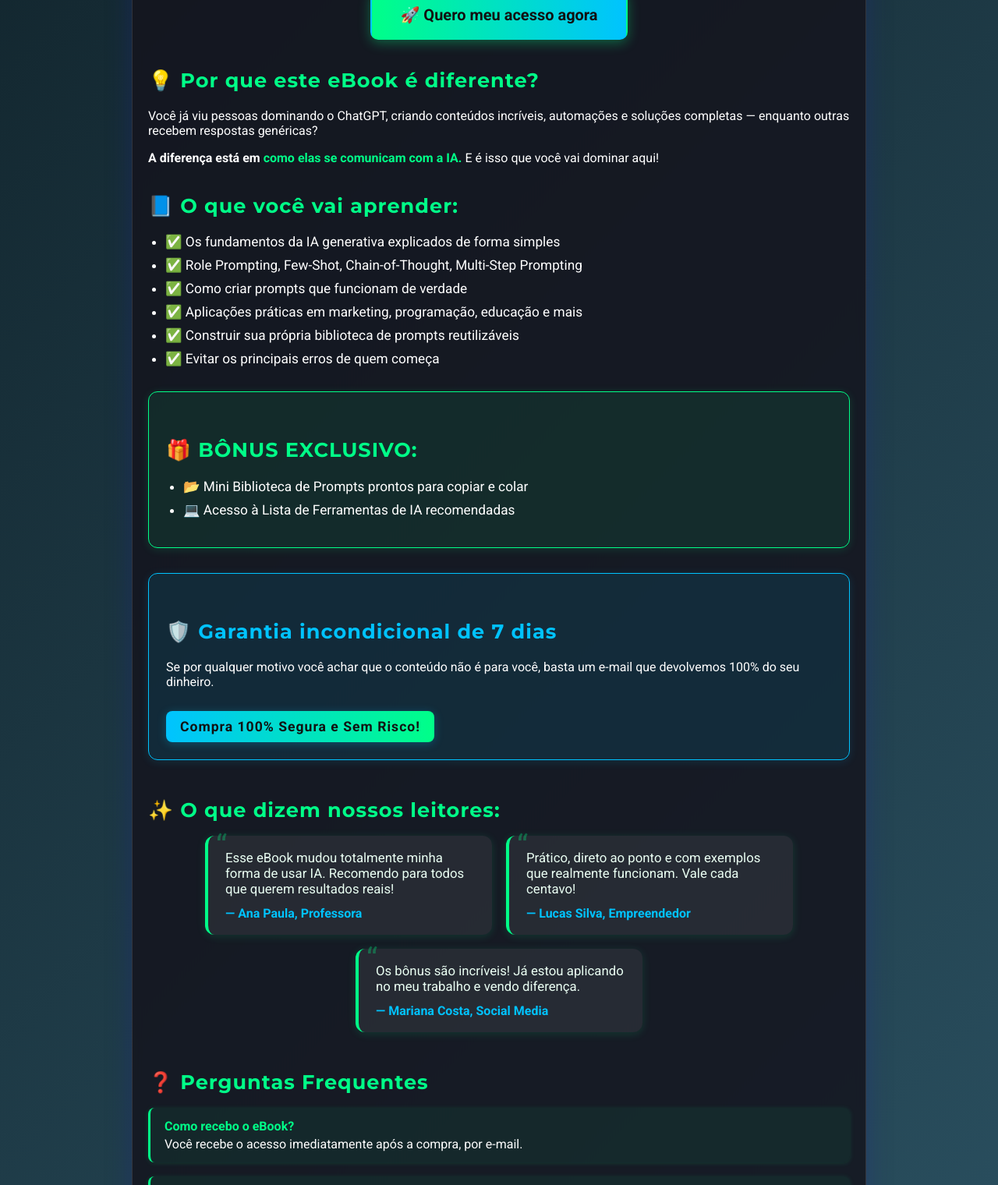
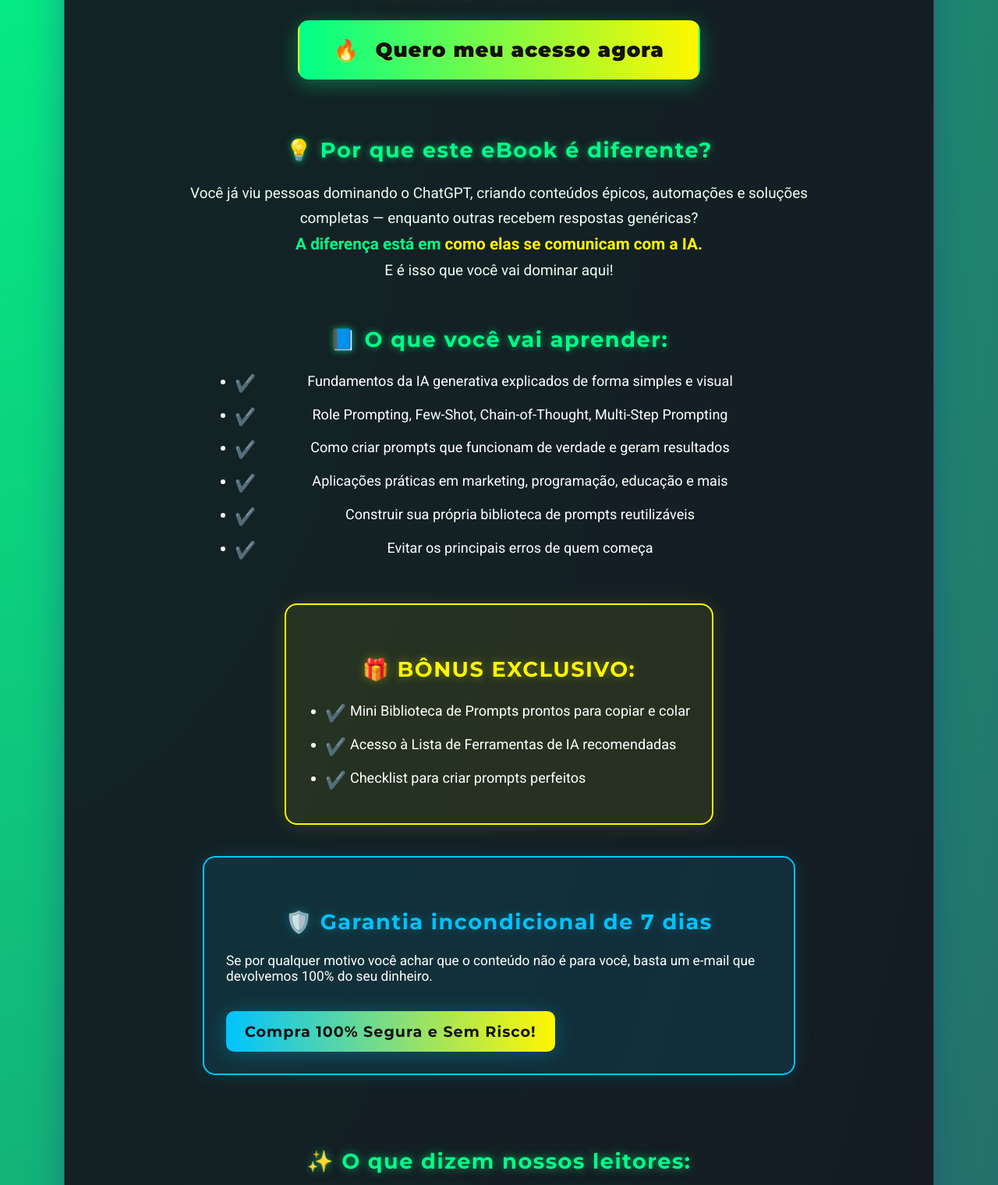
Before and after one commit to henrysec-bot/ebook-prompt, a plain HTML site: page index.html in a window 1280 px wide. Shown: the part 601-2121 px from the top of the page at 78% size. Drawn offline with Linux system fonts and the light colour scheme.

Commit message:
melhorando layout

```diff
--- a/index.html
+++ b/index.html
@@ -3,96 +3,94 @@
 <head>
   <meta charset="UTF-8" />
   <meta name="viewport" content="width=device-width, initial-scale=1.0"/>
-  <meta name="description" content="Domine a comunicação com IAs! Aprenda Engenharia de Prompt com este guia essencial e bônus exclusivos.">
+  <meta name="description" content="Aprenda Engenharia de Prompt e domine a comunicação com Inteligências Artificiais. Ebook completo, bônus exclusivos, garantia e depoimentos reais.">
+  <meta name="keywords" content="Engenharia de Prompt, ChatGPT, IA, Inteligência Artificial, Ebook, Prompt Engineering, Aprender IA, Marketing Digital, Automação, Copywriting">
+  <meta name="author" content="Seu Nome ou Marca">
+  <meta property="og:title" content="Engenharia de Prompt | Domine a Comunicação com IAs">
+  <meta property="og:description" content="O guia definitivo para dominar prompts e obter resultados épicos com Inteligências Artificiais.">
+  <meta property="og:image" content="https://i.ibb.co/HD5kYCKz/Chat-GPT-Image-21-de-jul-de-2025-14-27-55.png">
+  <meta property="og:type" content="website">
   <title>Engenharia de Prompt | Domine a Comunicação com IAs</title>
-  <link href="https://fonts.googleapis.com/css2?family=Roboto:wght@400;700&family=Montserrat:wght@700&display=swap" rel="stylesheet">
+  <link href="https://fonts.googleapis.com/css2?family=Montserrat:wght@700;900&family=Roboto:wght@400;700&display=swap" rel="stylesheet">
   <link rel="icon" href="https://cdn-icons-png.flaticon.com/512/5968/5968705.png" />
   <style>
     :root {
       --primary: #00ff88;
       --secondary: #00c3ff;
+      --accent: #fff700;
       --dark-bg: #181c24;
-      --glass: rgba(20, 20, 30, 0.85);
-      --radius: 18px;
-      --shadow: 0 8px 32px 0 rgba(31, 38, 135, 0.37);
+      --glass: rgba(20, 20, 30, 0.92);
+      --radius: 20px;
+      --shadow: 0 12px 48px 0 rgba(31, 38, 135, 0.37);
     }
-    html {
-      scroll-behavior: smooth;
-    }
+    html { scroll-behavior: smooth; }
     body {
       margin: 0;
       font-family: 'Roboto', sans-serif;
-      background: linear-gradient(135deg, #0f2027 0%, #2c5364 100%);
+      background: radial-gradient(ellipse at top left, #00ff88 0%, #2c5364 100%), linear-gradient(135deg, #0f2027 0%, #2c5364 100%);
       color: #fff;
       min-height: 100vh;
-    }
-    .topbar {
-      position: fixed;
-      top: 0; left: 0; right: 0;
-      background: rgba(20, 20, 30, 0.95);
-      box-shadow: 0 2px 12px #00ff8822;
-      z-index: 100;
+      width: 100vw;
+      overflow-x: hidden;
       display: flex;
-      justify-content: space-between;
+      flex-direction: column;
       align-items: center;
-      padding: 10px 24px;
-      border-bottom: 1.5px solid #00ff88;
-    }
-    .topbar h1 {
-      font-family: 'Montserrat', sans-serif;
-      font-size: 1.3rem;
-      color: var(--primary);
-      margin: 0;
-      letter-spacing: 1px;
-      text-shadow: 0 0 8px #00ff8899;
-    }
-    .topbar .cta-button {
-      margin: 0;
-      font-size: 1rem;
-      padding: 10px 22px;
     }
     .container {
-      max-width: 900px;
-      margin: 80px auto 40px auto;
-      padding: 48px 20px;
+      width: 100%;
+      max-width: 1050px;
+      margin: 48px auto 48px auto;
+      padding: 56px 32px;
       background: var(--glass);
       border-radius: var(--radius);
       box-shadow: var(--shadow);
-      backdrop-filter: blur(6px);
-      border: 1px solid rgba(255,255,255,0.12);
+      backdrop-filter: blur(8px);
+      border: 1.5px solid rgba(255,255,255,0.18);
+      display: flex;
+      flex-direction: column;
+      align-items: center;
     }
     h1, h2 {
       font-family: 'Montserrat', sans-serif;
-      letter-spacing: 1px;
+      letter-spacing: 1.5px;
+      text-align: center;
     }
     h1 {
-      font-size: 2.8rem;
+      font-size: 3rem;
       color: var(--primary);
-      text-shadow: 0 0 18px #00ff8899;
-      margin-bottom: 10px;
+      text-shadow: 0 0 24px #00ff8899, 0 2px 0 #222;
+      margin-bottom: 14px;
+      font-weight: 900;
+      line-height: 1.1;
     }
     h2 {
-      font-size: 1.6rem;
-      margin-top: 36px;
+      font-size: 1.7rem;
+      margin-top: 38px;
       color: var(--primary);
+      font-weight: 700;
+      text-shadow: 0 0 8px #00ff8899;
     }
     .hero {
       display: flex;
       flex-direction: column;
       align-items: center;
       text-align: center;
-      margin-bottom: 32px;
+      margin-bottom: 36px;
+      width: 100%;
     }
     .hero img {
-      width: 260px;
-      margin: 24px 0 12px 0;
-      border-radius: 16px;
-      box-shadow: 0 0 32px #00ff8899;
+      width: 280px;
+      max-width: 95vw;
+      margin: 28px 0 16px 0;
+      border-radius: 20px;
+      box-shadow: 0 0 48px #00ff8899, 0 0 12px #fff70044;
       background: #222;
-      transition: transform 0.3s;
+      transition: transform 0.3s, box-shadow 0.3s;
+      border: 3px solid var(--accent);
     }
     .hero img:hover {
-      transform: scale(1.04) rotate(-2deg);
+      transform: scale(1.06) rotate(-2deg);
+      box-shadow: 0 0 64px #00ff88cc, 0 0 24px #fff70088;
     }
     .preco {
       font-size: 2.5rem;
@@ -102,169 +100,268 @@
       -webkit-text-fill-color: transparent;
       background-clip: text;
       font-weight: bold;
-      margin-top: 8px;
-      letter-spacing: 1px;
-      text-shadow: 0 0 8px #00ff8899;
+      margin-top: 10px;
+      margin-bottom: 10px;
+      letter-spacing: 1.5px;
+      text-shadow: 0 0 12px #00ff8899;
       animation: pulse 2s infinite;
     }
     @keyframes pulse {
-      0%, 100% { text-shadow: 0 0 8px #00ff8899; }
-      50% { text-shadow: 0 0 24px #00ff88cc; }
+      0%, 100% { text-shadow: 0 0 12px #00ff8899; }
+      50% { text-shadow: 0 0 32px #fff700cc; }
     }
     .cta-button {
       display: inline-flex;
       align-items: center;
-      gap: 10px;
-      margin-top: 28px;
-      padding: 18px 36px;
-      background: linear-gradient(90deg, var(--primary) 0%, var(--secondary) 100%);
+      gap: 12px;
+      margin-top: 32px;
+      padding: 20px 44px;
+      background: linear-gradient(90deg, var(--primary) 0%, var(--accent) 100%);
       color: #111;
-      font-weight: bold;
+      font-family: 'Montserrat', sans-serif;
+      font-weight: 900;
       text-decoration: none;
-      font-size: 1.25rem;
-      border-radius: 10px;
-      box-shadow: 0 4px 16px #00ff8855;
+      font-size: 1.35rem;
+      border-radius: 14px;
+      box-shadow: 0 6px 24px #00ff8855;
       transition: transform 0.2s, box-shadow 0.2s, background 0.3s;
       border: none;
       cursor: pointer;
       outline: none;
       border: 2px solid transparent;
+      letter-spacing: 1px;
+      text-shadow: 0 2px 0 #fff70044;
     }
     .cta-button:focus, .cta-button:hover {
-      transform: scale(1.07);
-      background: linear-gradient(90deg, var(--secondary) 0%, var(--primary) 100%);
-      box-shadow: 0 6px 24px #00ff8899;
-      border: 2px solid var(--primary);
+      transform: scale(1.09);
+      background: linear-gradient(90deg, var(--accent) 0%, var(--primary) 100%);
+      box-shadow: 0 8px 32px #fff70099;
+      border: 2px solid var(--accent);
+    }
+    .cta-button span {
+      font-size: 1.2em;
+    }
+    .cta-button::before {
+      content: "🔥";
+      font-size: 1.2em;
+      margin-right: 8px;
+      animation: shake 1.5s infinite;
+    }
+    @keyframes shake {
+      0%, 100% { transform: rotate(-2deg);}
+      50% { transform: rotate(6deg);}
+    }
+    .section {
+      width: 100%;
+      max-width: 900px;
+      margin: 0 auto;
+      text-align: center;
+    }
+    .section p {
+      font-size: 1.18rem;
+      line-height: 1.7;
+      margin: 18px auto;
+      max-width: 800px;
+      color: #eafff3;
+      text-shadow: 0 1px 0 #222;
     }
     ul {
       margin-top: 18px;
       padding-left: 22px;
+      max-width: 700px;
+      margin-left: auto;
+      margin-right: auto;
     }
     li {
-      margin-bottom: 10px;
-      font-size: 1.08rem;
+      margin-bottom: 14px;
+      font-size: 1.13rem;
+      line-height: 1.6;
+      padding-left: 32px;
+      position: relative;
+      color: #fff;
+      font-family: 'Roboto', sans-serif;
+      font-weight: 500;
+    }
+    li::before {
+      content: "✔️";
+      position: absolute;
+      left: 0;
+      color: var(--primary);
+      font-size: 1.2em;
+      top: 0;
     }
     .bonus {
-      background: rgba(0, 255, 136, 0.08);
-      padding: 22px;
-      border: 1.5px solid var(--primary);
-      border-radius: 12px;
-      margin-top: 32px;
-      box-shadow: 0 2px 12px #00ff8822;
+      background: rgba(255, 247, 0, 0.08);
+      padding: 28px;
+      border: 2px solid var(--accent);
+      border-radius: 16px;
+      margin-top: 40px;
+      box-shadow: 0 2px 24px #fff70022;
       animation: fadeIn 1.2s;
+      max-width: 700px;
+      margin-left: auto;
+      margin-right: auto;
+    }
+    .bonus h2 {
+      color: var(--accent);
+      text-shadow: 0 0 12px #fff70055;
     }
     .garantia {
       background: rgba(0, 195, 255, 0.10);
-      padding: 22px;
-      border-radius: 12px;
-      margin-top: 32px;
-      border: 1.5px solid var(--secondary);
-      box-shadow: 0 2px 12px #00c3ff22;
+      padding: 28px;
+      border-radius: 16px;
+      margin-top: 40px;
+      border: 2px solid var(--secondary);
+      box-shadow: 0 2px 24px #00c3ff22;
       animation: fadeIn 1.2s;
+      max-width: 700px;
+      margin-left: auto;
+      margin-right: auto;
     }
     .garantia h2 {
       color: var(--secondary);
+      text-shadow: 0 0 12px #00c3ff55;
+    }
+    .garantia-destaque {
+      background: linear-gradient(90deg, var(--secondary) 0%, var(--accent) 100%);
+      color: #111;
+      font-weight: bold;
+      border-radius: 10px;
+      padding: 14px 24px;
+      display: inline-block;
+      margin: 18px 0 0 0;
+      font-size: 1.2rem;
+      box-shadow: 0 2px 24px #00c3ff44;
+      letter-spacing: 1px;
+      font-family: 'Montserrat', sans-serif;
     }
     .testemunhos {
-      margin-top: 48px;
-      margin-bottom: 24px;
+      margin-top: 56px;
+      margin-bottom: 32px;
+      width: 100%;
+      max-width: 1000px;
     }
     .testemunhos h2 {
       color: var(--primary);
-      margin-bottom: 18px;
+      margin-bottom: 24px;
+      text-align: center;
+      text-shadow: 0 0 12px #00ff8899;
     }
     .testemunho-lista {
       display: flex;
       flex-wrap: wrap;
-      gap: 18px;
+      gap: 32px;
       justify-content: center;
     }
     .testemunho {
-      background: rgba(255,255,255,0.07);
-      border-radius: 12px;
-      padding: 18px 22px;
-      max-width: 320px;
-      box-shadow: 0 2px 12px #00ff8822;
-      font-size: 1.05rem;
+      background: rgba(255,255,255,0.09);
+      border-radius: 16px;
+      padding: 28px 32px;
+      max-width: 340px;
+      box-shadow: 0 2px 24px #00ff8822;
+      font-size: 1.18rem;
       color: #eafff3;
-      border-left: 4px solid var(--primary);
+      border-left: 5px solid var(--primary);
       position: relative;
+      min-height: 120px;
+      display: flex;
+      flex-direction: column;
+      justify-content: center;
+      font-family: 'Roboto', sans-serif;
+      font-weight: 500;
+      text-align: left;
     }
     .testemunho::before {
       content: "“";
-      font-size: 2.5rem;
+      font-size: 3.2rem;
       color: var(--primary);
       position: absolute;
-      left: 10px; top: -10px;
-      opacity: 0.3;
+      left: 10px; top: -18px;
+      opacity: 0.18;
     }
     .testemunho .nome {
       display: block;
-      margin-top: 12px;
+      margin-top: 18px;
       font-weight: bold;
-      color: var(--secondary);
-      font-size: 1rem;
+      color: var(--accent);
+      font-size: 1.1rem;
+      font-family: 'Montserrat', sans-serif;
+      letter-spacing: 1px;
     }
     .faq {
-      margin-top: 48px;
+      margin-top: 56px;
+      width: 100%;
+      max-width: 700px;
+      margin-left: auto;
+      margin-right: auto;
     }
     .faq h2 {
       color: var(--primary);
-      margin-bottom: 18px;
+      margin-bottom: 24px;
+      text-align: center;
+      text-shadow: 0 0 12px #00ff8899;
     }
     .faq-item {
-      margin-bottom: 18px;
+      margin-bottom: 24px;
       background: rgba(0,255,136,0.06);
-      border-radius: 8px;
-      padding: 14px 18px;
-      border-left: 3px solid var(--primary);
-      box-shadow: 0 1px 6px #00ff8822;
+      border-radius: 10px;
+      padding: 18px 24px;
+      border-left: 4px solid var(--primary);
+      box-shadow: 0 1px 12px #00ff8822;
+      font-size: 1.15rem;
+      font-family: 'Roboto', sans-serif;
+      font-weight: 500;
+      text-align: left;
     }
     .faq-item strong {
       color: var(--primary);
       display: block;
-      margin-bottom: 4px;
+      margin-bottom: 6px;
+      font-family: 'Montserrat', sans-serif;
+      font-size: 1.1em;
     }
-    .garantia-destaque {
-      background: linear-gradient(90deg, var(--secondary) 0%, var(--primary) 100%);
-      color: #111;
-      font-weight: bold;
-      border-radius: 8px;
-      padding: 10px 18px;
-      display: inline-block;
-      margin: 12px 0 0 0;
-      font-size: 1.1rem;
-      box-shadow: 0 2px 12px #00c3ff44;
-      letter-spacing: 1px;
+    @media (max-width: 1200px) {
+      .container { max-width: 98vw; padding: 32px 2vw; }
+      .testemunhos { max-width: 98vw; }
     }
     @media (max-width: 900px) {
-      .container { padding: 24px 4vw; }
-      .topbar { padding: 10px 8px; }
+      .container { padding: 18px 2vw; }
+      h1 { font-size: 2.2rem; }
+      h2 { font-size: 1.3rem; }
+      .hero img { width: 200px; }
+      .preco { font-size: 1.7rem; }
+      .cta-button { font-size: 1.1rem; padding: 12px 18px; }
+      .testemunho { padding: 16px 12px; font-size: 1rem; }
+      .bonus, .garantia, .faq, ul { padding: 16px 2vw; }
     }
     @media (max-width: 700px) {
       .container {
-        padding: 18px 2vw;
-        margin-top: 60px;
+        padding: 8px 1vw;
+        margin-top: 12px;
       }
       h1 {
-        font-size: 1.7rem;
+        font-size: 1.3rem;
       }
       h2 {
-        font-size: 1.1rem;
+        font-size: 1rem;
       }
       .hero img {
-        width: 160px;
+        width: 120px;
       }
       .cta-button {
         font-size: 1rem;
-        padding: 12px 18px;
+        padding: 10px 10px;
       }
       .preco {
-        font-size: 1.3rem;
+        font-size: 1.1rem;
       }
       .testemunho-lista {
         flex-direction: column;
         align-items: center;
+      }
+      .bonus, .garantia, .faq, ul {
+        max-width: 98vw;
+        padding: 12px 2vw;
       }
     }
     @keyframes fadeIn {
@@ -274,48 +371,54 @@
   </style>
 </head>
 <body>
-  <div class="topbar">
-    <h1>Engenharia de Prompt</h1>
-    <a class="cta-button" href="https://pay.kiwify.com.br/URdjSAs" target="_blank" aria-label="Comprar eBook Engenharia de Prompt">
-      <span>🔒 Comprar Agora</span>
-    </a>
-  </div>
   <div class="container">
     <div class="hero">
       <h1>Engenharia de Prompt</h1>
-      <p><strong>O Guia Essencial para Dominar a Comunicação com IAs</strong></p>
+      <p style="font-size:1.25rem; color:var(--accent); font-family:'Montserrat',sans-serif; font-weight:700; text-shadow:0 0 12px #fff70055;">
+        O Guia Definitivo para Dominar a Comunicação com Inteligências Artificiais
+      </p>
       <img src="https://i.ibb.co/HD5kYCKz/Chat-GPT-Image-21-de-jul-de-2025-14-27-55.png" alt="Capa do eBook Engenharia de Prompt" />
       <div class="preco">Apenas R$ 29,90</div>
       <a class="cta-button" href="https://pay.kiwify.com.br/URdjSAs" target="_blank" aria-label="Comprar eBook Engenharia de Prompt">
-        <span>🚀 Quero meu acesso agora</span>
+        <span>Quero meu acesso agora</span>
       </a>
     </div>
 
-    <h2>💡 Por que este eBook é diferente?</h2>
-    <p>Você já viu pessoas dominando o ChatGPT, criando conteúdos incríveis, automações e soluções completas — enquanto outras recebem respostas genéricas?</p>
-    <p><strong>A diferença está em <span style="color:#00ff88;">como elas se comunicam com a IA.</span></strong> E é isso que você vai dominar aqui!</p>
+    <div class="section">
+      <h2>💡 Por que este eBook é diferente?</h2>
+      <p>
+        Você já viu pessoas dominando o ChatGPT, criando conteúdos épicos, automações e soluções completas — enquanto outras recebem respostas genéricas?<br>
+        <strong style="color:var(--primary);font-size:1.1em;">A diferença está em <span style="color:var(--accent);">como elas se comunicam com a IA.</span></strong><br>
+        E é isso que você vai dominar aqui!
+      </p>
+    </div>
 
-    <h2>📘 O que você vai aprender:</h2>
-    <ul>
-      <li>✅ Os fundamentos da IA generativa explicados de forma simples</li>
-      <li>✅ Role Prompting, Few-Shot, Chain-of-Thought, Multi-Step Prompting</li>
-      <li>✅ Como criar prompts que funcionam de verdade</li>
-      <li>✅ Aplicações práticas em marketing, programação, educação e mais</li>
-      <li>✅ Construir sua própria biblioteca de prompts reutilizáveis</li>
-      <li>✅ Evitar os principais erros de quem começa</li>
-    </ul>
+    <div class="section">
+      <h2>📘 O que você vai aprender:</h2>
+      <ul>
+        <li>Fundamentos da IA generativa explicados de forma simples e visual</li>
+        <li>Role Prompting, Few-Shot, Chain-of-Thought, Multi-Step Prompting</li>
+        <li>Como criar prompts que funcionam de verdade e geram resultados</li>
+        <li>Aplicações práticas em marketing, programação, educação e mais</li>
+        <li>Construir sua própria biblioteca de prompts reutilizáveis</li>
+        <li>Evitar os principais erros de quem começa</li>
+      </ul>
+    </div>
 
     <div class="bonus">
       <h2>🎁 BÔNUS EXCLUSIVO:</h2>
       <ul>
-        <li>📂 Mini Biblioteca de Prompts prontos para copiar e colar</li>
-        <li>💻 Acesso à Lista de Ferramentas de IA recomendadas</li>
+        <li>Mini Biblioteca de Prompts prontos para copiar e colar</li>
+        <li>Acesso à Lista de Ferramentas de IA recomendadas</li>
+        <li>Checklist para criar prompts perfeitos</li>
       </ul>
     </div>
 
     <div class="garantia">
       <h2>🛡️ Garantia incondicional de 7 dias</h2>
-      <p>Se por qualquer motivo você achar que o conteúdo não é para você, basta um e-mail que devolvemos 100% do seu dinheiro.</p>
+      <p style="font-size:1.08rem;">
+        Se por qualquer motivo você achar que o conteúdo não é para você, basta um e-mail que devolvemos 100% do seu dinheiro.
+      </p>
       <div class="garantia-destaque">Compra 100% Segura e Sem Risco!</div>
     </div>
 
```
